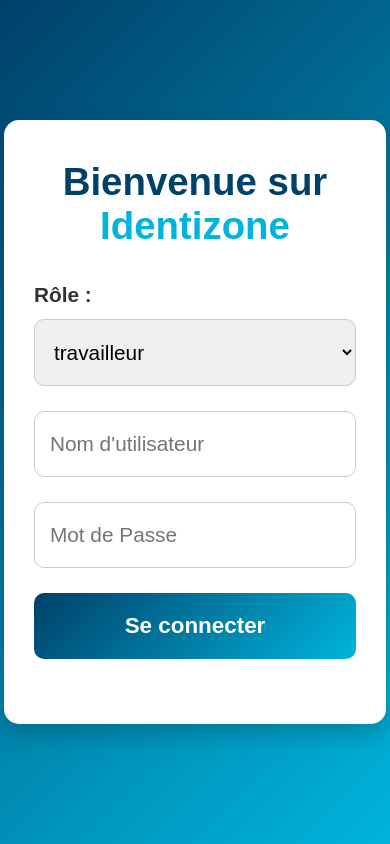
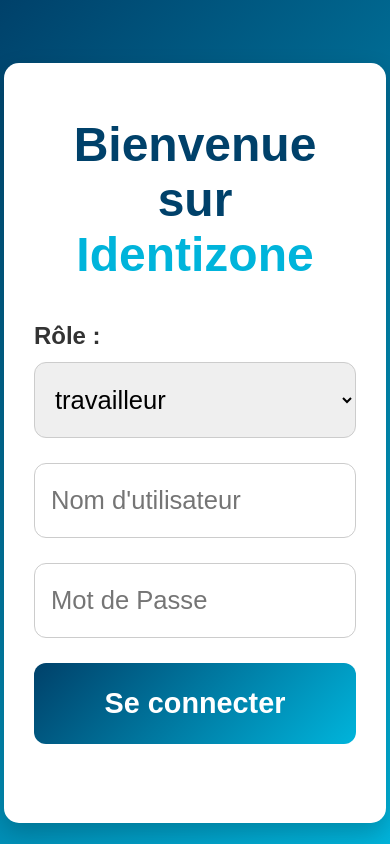
Before and after one commit to methy-tec/identizone-main-tra, a website: page public/login.html in a window 390 px wide. Drawn offline with Linux system fonts and the light colour scheme.

Commit message:
Update style.css

```diff
--- a/public/style.css
+++ b/public/style.css
@@ -137,36 +137,53 @@
 }
 
 /* ===== MOBILE RESPONSIVE (Android / petits écrans) ===== */
+/* ===== MOBILE RESPONSIVE (Android / petits écrans) ===== */
 @media (max-width: 600px) {
+  body {
+    justify-content: flex-start;
+    padding-top: 5vh;
+  }
+
   .login-container {
-    width: 98%;        /* occupe presque tout l'écran */
-    padding: 40px 30px; /* plus d'espace pour les champs */
+    width: 98%;             /* presque tout l'écran */
+    height: 90vh;           /* hauteur très grande */
+    padding: 30px;          /* plus d'espace interne */
     border-radius: 15px;
+    display: flex;
+    flex-direction: column;
+    justify-content: center;
   }
 
   h2 {
-    font-size: 2.4rem; /* titre plus grand */
-    margin-bottom: 35px;
+    font-size: 3rem;        /* titre très grand */
+    margin-bottom: 40px;
+    text-align: center;
+  }
+
+  .input-box {
+    margin-bottom: 25px;
   }
 
   .input-box label {
-    font-size: 1.3rem; /* labels plus visibles */
+    font-size: 1.5rem;      /* labels bien lisibles */
     margin-bottom: 12px;
   }
 
   .input-box input,
   .input-box select {
-    font-size: 1.3rem;   /* champs plus grands */
-    padding: 20px 15px;
+    font-size: 1.6rem;      /* champs très grands */
+    padding: 22px 16px;
+    border-radius: 12px;
   }
 
   button {
-    font-size: 1.4rem;   /* bouton plus visible */
-    padding: 20px 0;
+    font-size: 1.8rem;      /* bouton énorme */
+    padding: 24px 0;
+    border-radius: 12px;
   }
 
   #message {
-    font-size: 1.2rem;
+    font-size: 1.4rem;
     margin-top: 25px;
   }
 }
```
